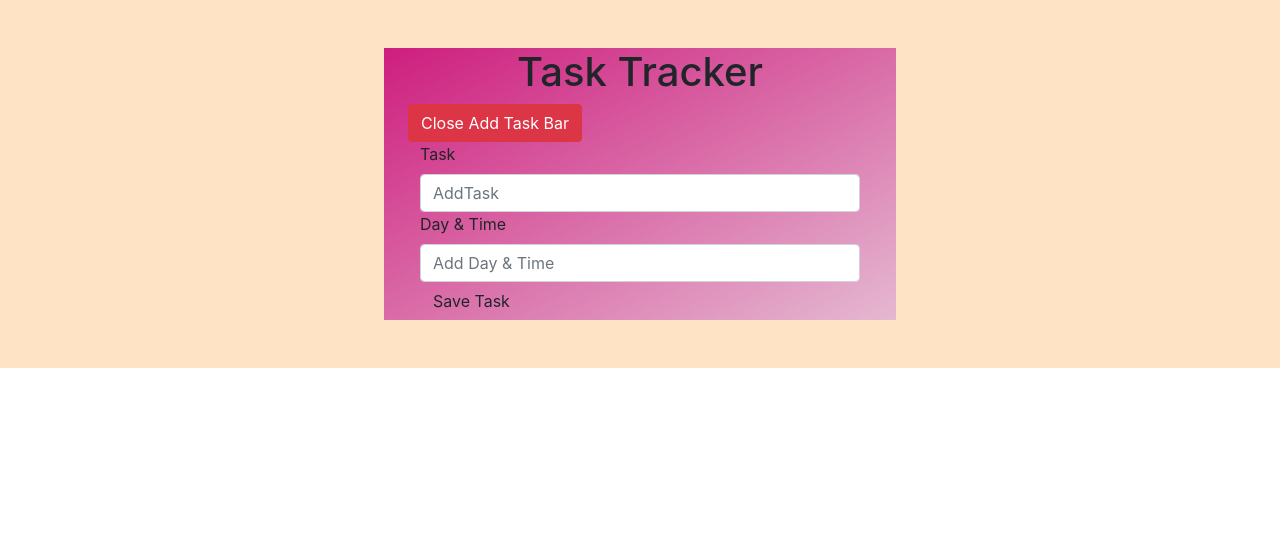
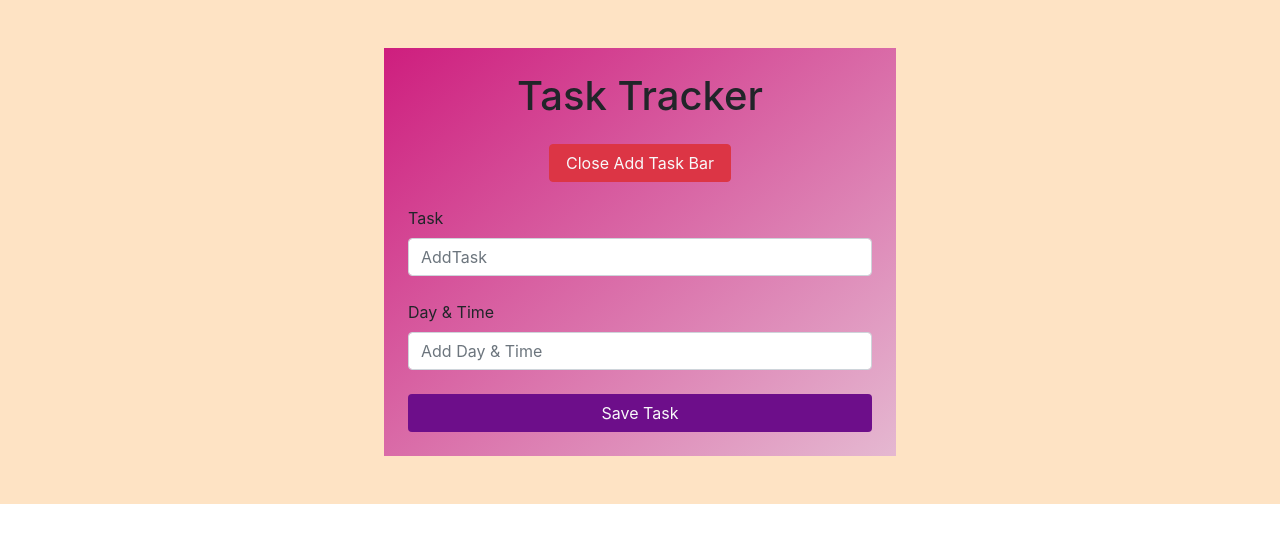
Before and after one commit to Ata-92/Task-Tracker, a React (Create React App) app: page / in a window 1280 px wide. Both pictures are taken after a click on the button "Show Add Task Bar". Shown: the top 542 px of the page. Built offline with nearby package versions, Linux system fonts and the light colour scheme.

Commit message:
Style AddTask component and Complete it

```diff
--- a/src/App.css
+++ b/src/App.css
@@ -7,13 +7,23 @@
 .App > .container {
   background: linear-gradient(to bottom right, #CE1E7E, #E5B8D1);
   width: 40%;
+  /**
+    display: flex;
+    flex-direction: column;
+    justify-content: space-evenly;
+  */
+  padding: 3vh 0;
 }
 
 .Header {
   text-align: center;
+  margin-bottom: 3vh;
 }
 
-.showButton {
+.showButton, .saveButton {
   background-color: #6D0E8A;
-  color: #fff;
 }
+
+.AddTask .container {
+  margin-top: 3vh;
+}
--- a/src/components/AddTask.js
+++ b/src/components/AddTask.js
@@ -22,7 +22,7 @@ const AddTask = () => {
           <input id="dt" className="form-control" type="text" value={dayTime} onChange={(e) => setDayTime(e.target.value)} placeholder="Add Day & Time"/>
         </div>
         <div className="container">
-          <button className="btn saveButton" type="button" onClick={saveTask}>Save Task</button>
+          <button className="btn text-light w-100 saveButton" type="button" onClick={saveTask}>Save Task</button>
         </div>
       </form>
       {add && <Task task={task} dayTime={dayTime}/>}
--- a/src/components/Button.js
+++ b/src/components/Button.js
@@ -12,11 +12,11 @@ const Button = () => {
     <div className="Button">
       {show ? (
         <div className="container">
-          <button className="btn btn-danger" onClick={openClose}>Close Add Task Bar</button>
+          <button className="btn btn-danger px-3 text-light d-block mx-auto closeButton" onClick={openClose}>Close Add Task Bar</button>
           <AddTask />
         </div>
       ) : (
-        <button className="btn showButton" onClick={openClose}>Show Add Task Bar</button>
+        <button className="btn text-light px-3 d-block mx-auto showButton" onClick={openClose}>Show Add Task Bar</button>
       )}
     </div>
   );
```
